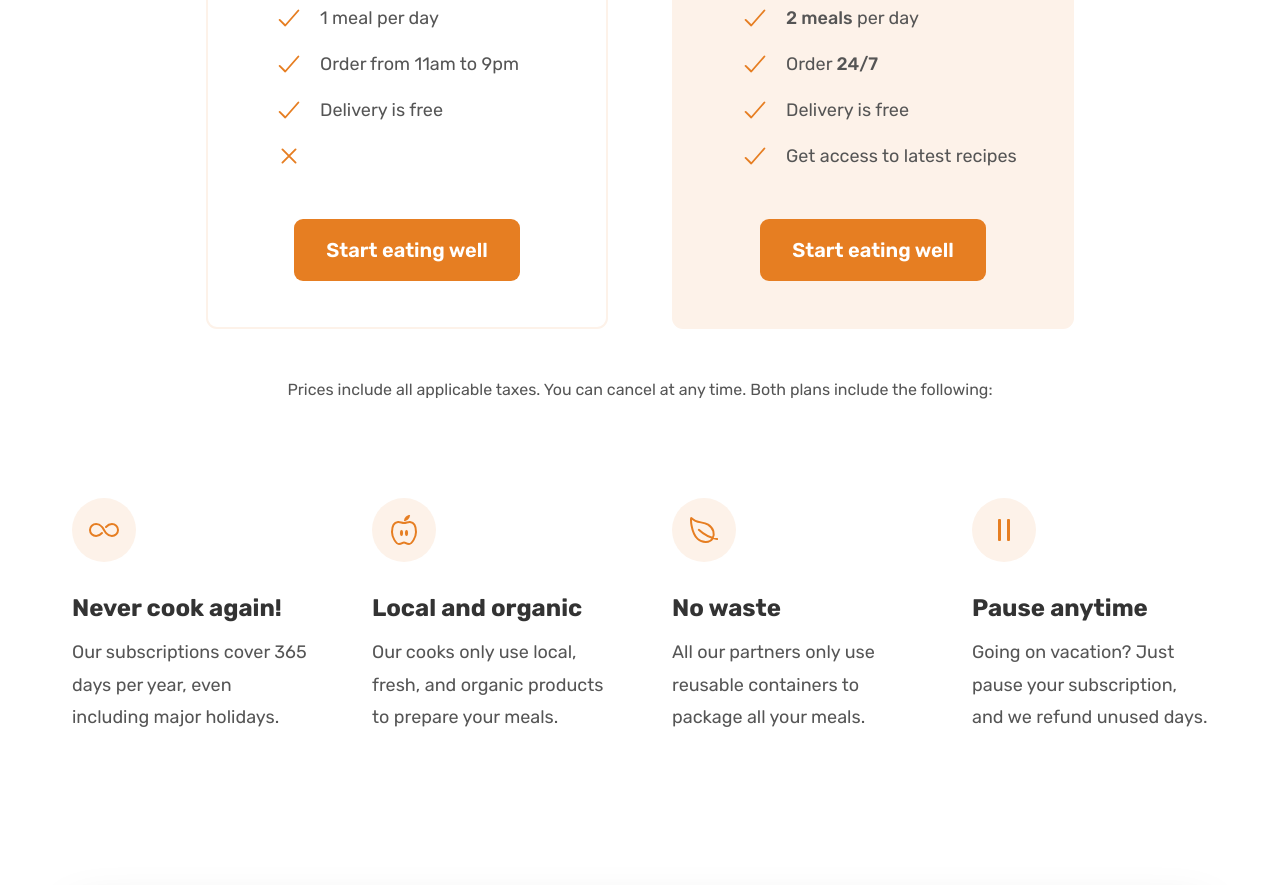
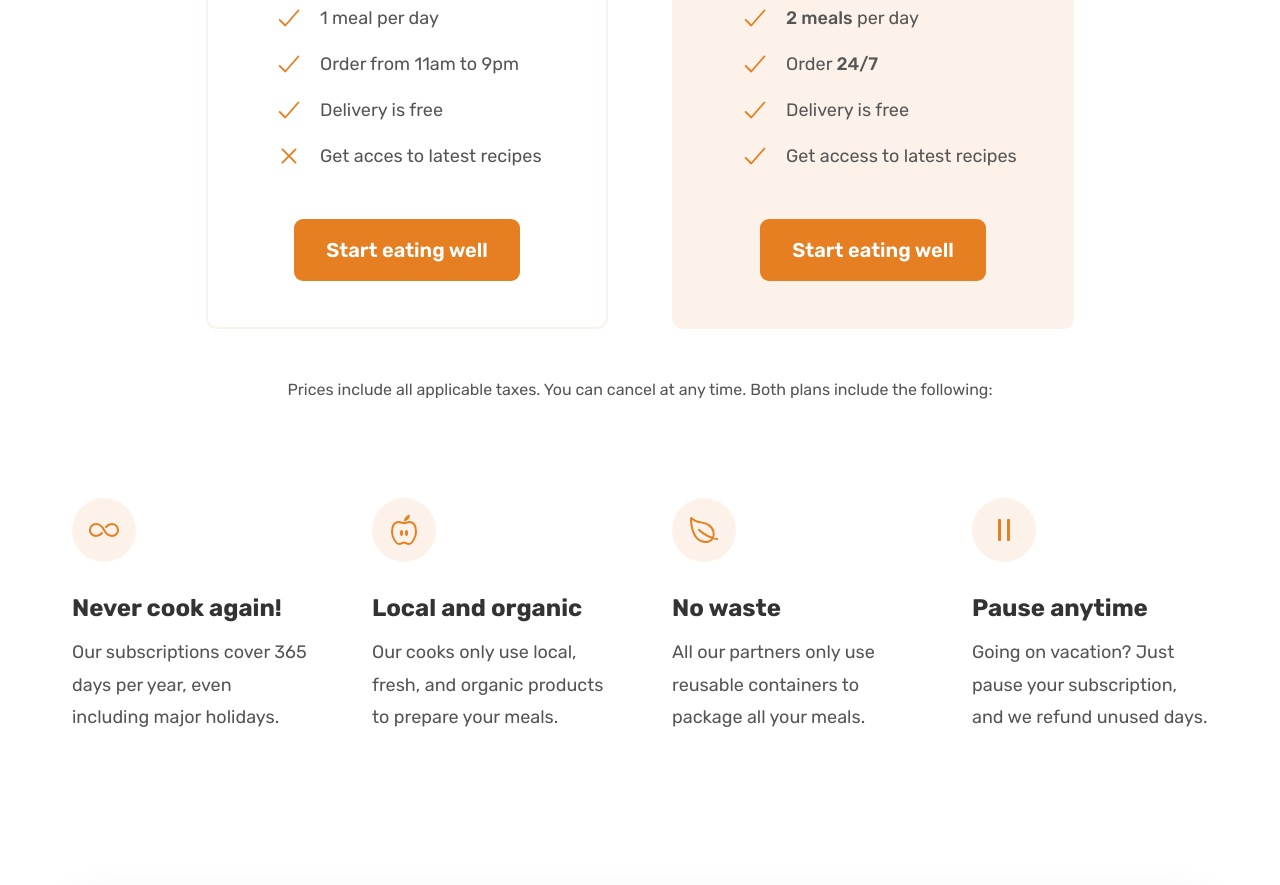
Before and after one commit to bthecreat0r/omnifood, a plain HTML site: page index.html in a window 1280 px wide. Shown: the part 5193-6078 px from the top of the page. Drawn offline with nearby package versions, Linux system fonts and the light colour scheme; a web font is replaced by a local one.

Commit message:
Update index.html

```diff
--- a/index.html
+++ b/index.html
@@ -331,6 +331,7 @@
                         </li>
                         <li class="list-item">
                             <ion-icon class="list-icon" name="close-outline"></ion-icon>
+                            <span>Get acces to latest recipes</span>
                         </li>
                     </ul>
                     <div class="plan-sing-up">
```
